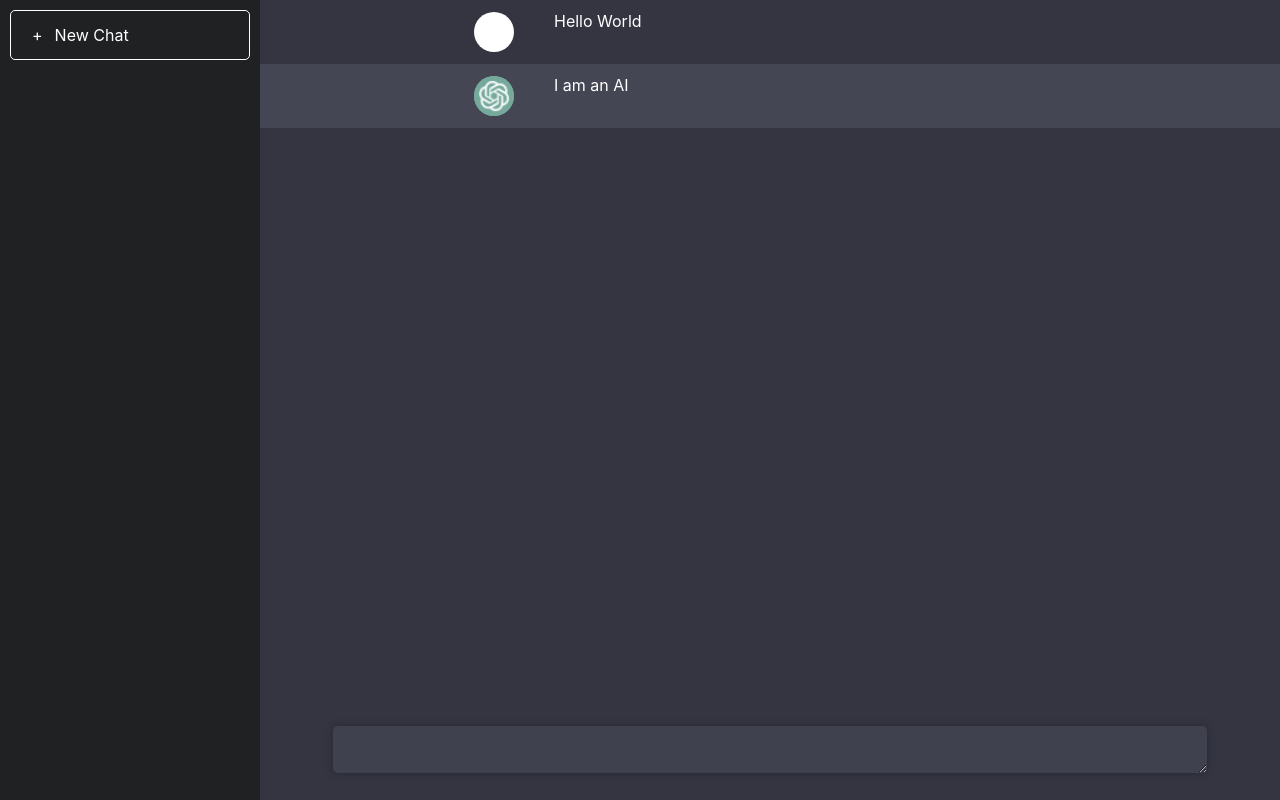
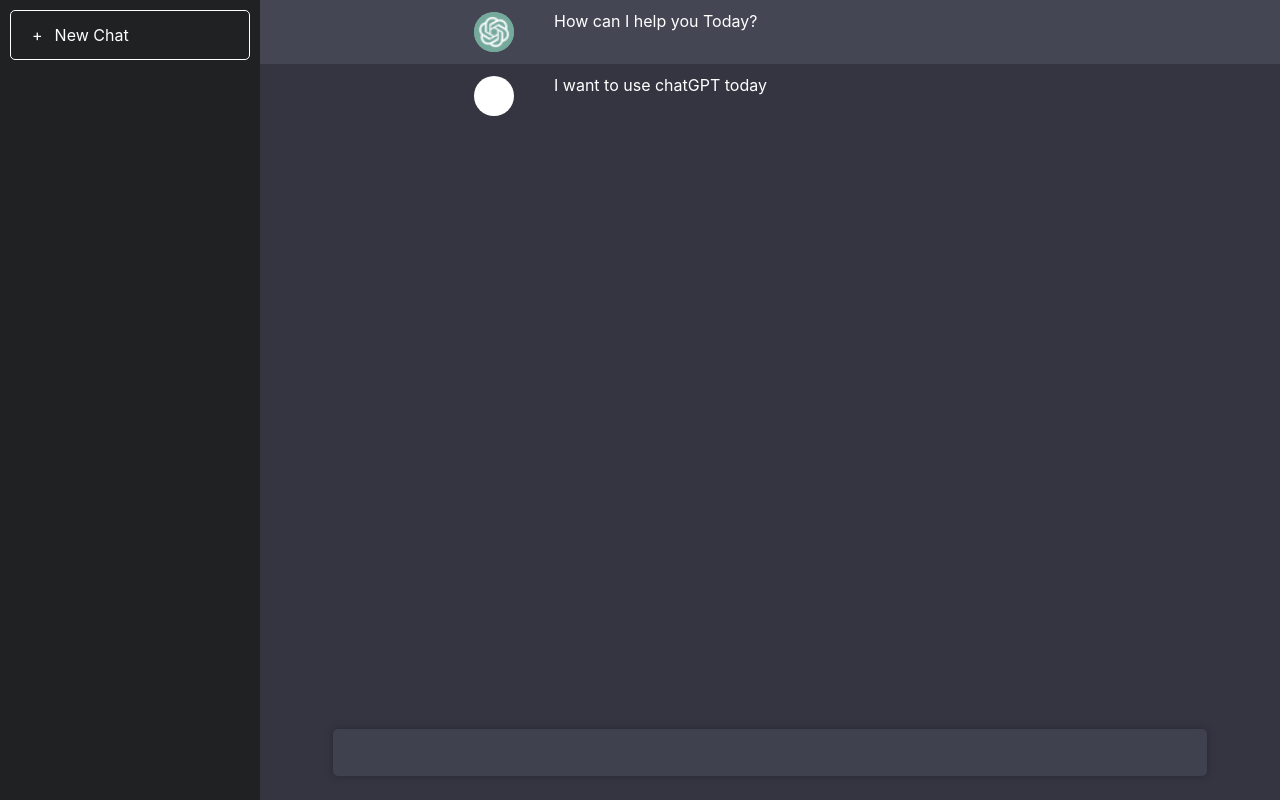
Before and after one commit to ghelanikirtan/chatGPT-clone, a React (Create React App) app: page / in a window 1280 px wide. Built offline with nearby package versions, Linux system fonts and the light colour scheme.

Commit message:
Basic Frontend Updated

```diff
--- a/src/App.js
+++ b/src/App.js
@@ -1,36 +1,75 @@
 import chatgpt from "./chatgpt.png";
 import "./normal.css";
 import "./App.css";
+import { useState } from "react";
 
 function App() {
+  // adding state for input and chat log
+  const [input, setInput] = useState("");
+  const [chatLog, setChatLog] = useState([
+    {
+      user: "gpt",
+      message: "How can I help you Today?",
+    },
+    {
+      user: "me",
+      message: "I want to use chatGPT today",
+    },
+  ]);
+
+  // clear chats
+  function clearChats() {
+    setChatLog([]);
+  }
+
+  async function handleSubmit(e) {
+    e.preventDefault();
+    // console.log("submit");
+    let chatLogNew = [...chatLog, { user: "me", message: `${input}` }];
+    // await setChatLog([...chatLog, { user: "me", message: `${input}` }]);
+    await setInput("");
+    setChatLog(chatLogNew);
+
+    // Fetch response to the api combining the chat log array of messages and sending it as a message to localhost:3000 as a post
+    const messages = chatLogNew.map((message) => message.message).join("\n");
+    const response = await fetch("http://localhost:3080/", {
+      method: "POST",
+      headers: {
+        "Content-Type": "application/json",
+      },
+      body: JSON.stringify({
+        message: messages,
+      }),
+    });
+    const data = await response.json();
+    setChatLog([...chatLogNew, { user: "gpt", message: `${data.message}` }]);
+    console.log(data.message);
+  }
+
   return (
     <div className="App">
       <aside className="sidemenu">
-        <div className="side-menu-button">
+        <div className="side-menu-button" onClick={clearChats}>
           <span>+</span>
           New Chat
         </div>
       </aside>
       <section className="chatbox">
         <div className="chat-log">
-          <div className="chat-message">
-            <div className="chat-message-center">
-              <div className="avatar"></div>
-              <div className="message">Hello World</div>
-            </div>
-          </div>
-          <div className="chat-message chatgpt">
-            <div className="chat-message-center">
-              <div className="avatar chatgpt">
-                <img src={chatgpt} alt="chatgpt" />
-              </div>
-              <div className="message">I am an AI</div>
-            </div>
-          </div>
+          {chatLog.map((message, index) => (
+            <ChatMessage key={index} message={message} />
+          ))}
         </div>
 
         <div className="chat-input-holder">
-          <textarea rows="1" className="chat-input-textarea"></textarea>
+          <form onSubmit={handleSubmit}>
+            <input
+              rows="1"
+              value={input}
+              onChange={(e) => setInput(e.target.value)}
+              className="chat-input-textarea"
+            ></input>
+          </form>
         </div>
       </section>
     </div>
@@ -38,3 +77,16 @@
 }
 
 export default App;
+
+const ChatMessage = ({ message }) => {
+  return (
+    <div className={`chat-message ${message.user == "gpt" && "chatgpt"}`}>
+      <div className="chat-message-center">
+        <div className={`avatar ${message.user == "gpt" && "chatgpt"}`}>
+          {message.user == "gpt" && <img src={chatgpt} alt="chatgpt" />}
+        </div>
+        <div className="message">{message.message}</div>
+      </div>
+    </div>
+  );
+};
```
